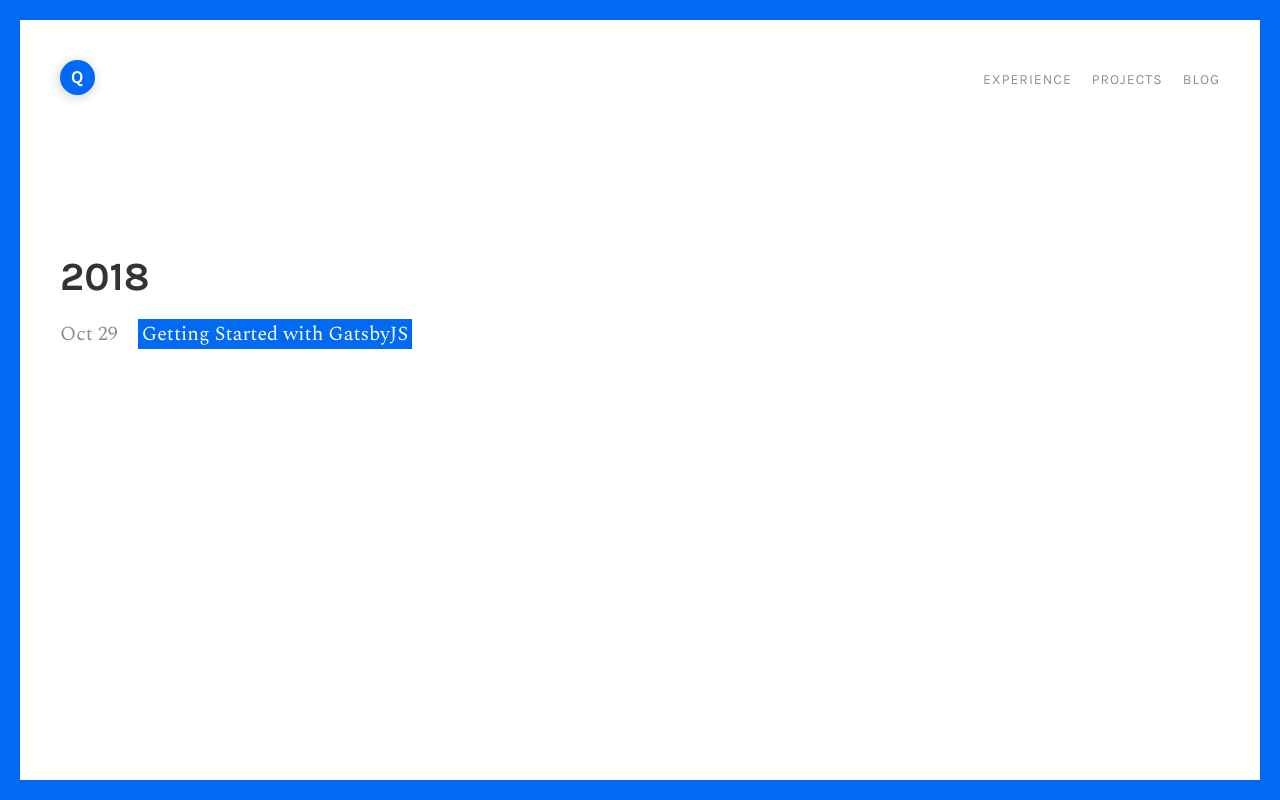
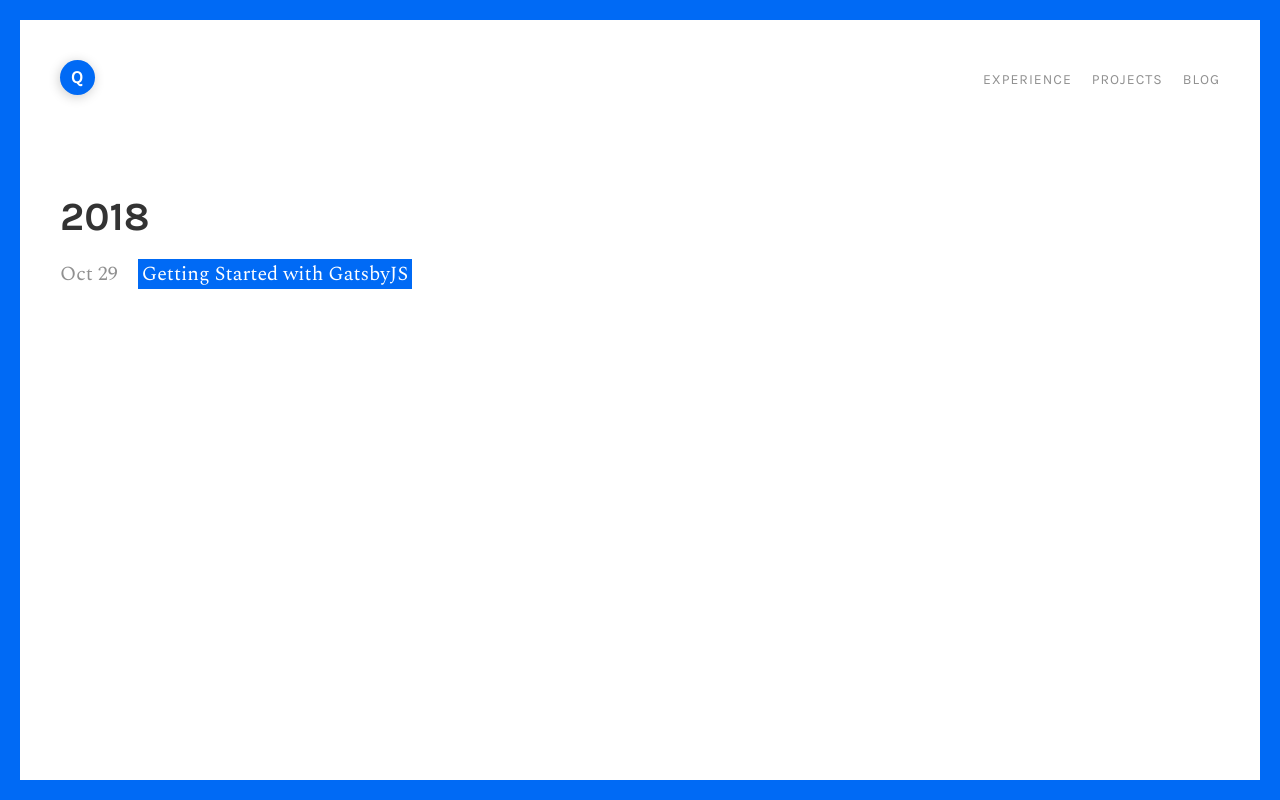
Before and after one commit to 1qlee/portfolio-old, a Gatsby site: page /blog in a window 1280 px wide. Built offline with nearby package versions, Linux system fonts and the light colour scheme; Gatsby itself is replaced by a stand-in of ours; some packages are replaced by stand-ins of ours.

Commit message:
Style fixes to main and blog

```diff
--- a/src/components/layouts/blog-post.js
+++ b/src/components/layouts/blog-post.js
@@ -3,7 +3,7 @@ import { graphql } from "gatsby"
 import { Helmet } from "react-helmet"
 import {Container} from "../containers"
 import {Main, MainBlock} from "../main"
-import {Post} from "../post"
+import {Post, Blog} from "../post"
 import NavBar from "../nav"
 import Content from "../content"
 import styles from "../styles"
@@ -21,7 +21,7 @@ export default ({ data }) => {
         <link rel="canonical" href="https://1qlee.com" />
       </Helmet>
       <NavBar color={styles.blue} path="blog" />
-      <MainBlock className="clear-nav">
+      <Blog>
         <Container>
           <Post>
             <Content>
@@ -31,7 +31,7 @@ export default ({ data }) => {
             </Content>
           </Post>
         </Container>
-      </MainBlock>
+      </Blog>
     </Main>
   )
 }
--- a/src/components/main.js
+++ b/src/components/main.js
@@ -30,17 +30,14 @@ const MainColumn = styled.div`
 `
 
 const MainBlock = styled.div`
+  align-items: center;
   background: #fff;
-  padding: 180px 0;
-  min-height: calc(100vh - 48px);
+  display: flex;
+  height: calc(100vh - 40px);
+  justify-content: center;
   width: 100%;
   &.clear-nav {
-    min-height: calc(100vh - 155px);
-  }
-  &.has-items-center {
-    display: flex;
-    justify-content: center;
-    align-items: center;
+    height: calc(100vh - 155px);
   }
   &:not(:last-child) {
     margin-bottom: 1rem;
--- a/src/components/post.js
+++ b/src/components/post.js
@@ -1,8 +1,17 @@
 import styled from "styled-components"
 import styles from "./styles"
 
+const Blog = styled.div`
+  background: ${styles.white};
+  padding: 3rem 0;
+  display: block;
+  min-height: calc(100% - 115px);
+  box-sizing: border-box;
+  width: 100%;
+`
+
 const Excerpt = styled.div`
-  display: inline-flex;
+  display: flex;
   p {
     color: ${styles.grey};
     margin-right: 1rem;
@@ -65,4 +74,4 @@ const Post = styled.div`
   }
 `
 
-export {Excerpt, Post}
+export {Blog, Excerpt, Post}
--- a/src/pages/blog.js
+++ b/src/pages/blog.js
@@ -3,7 +3,7 @@ import { graphql } from "gatsby"
 import { Helmet } from "react-helmet"
 import {Container} from "../components/containers"
 import {MainContainer, MainBlock} from "../components/main"
-import {Excerpt} from "../components/post"
+import {Excerpt, Blog} from "../components/post"
 import Content from "../components/content"
 
 import "./css/reset.css"
@@ -15,7 +15,7 @@ export default ({ data }) => (
       <title>Blog - Wonkyu Lee</title>
       <link rel="canonical" href="https://1qlee.com" />
     </Helmet>
-    <MainBlock className="clear-nav">
+    <Blog>
       <Container>
         <Content>
           <h1>2018</h1>
@@ -29,7 +29,7 @@ export default ({ data }) => (
           </Excerpt>
         ))}
       </Container>
-    </MainBlock>
+    </Blog>
   </MainContainer>
 )
 
```
